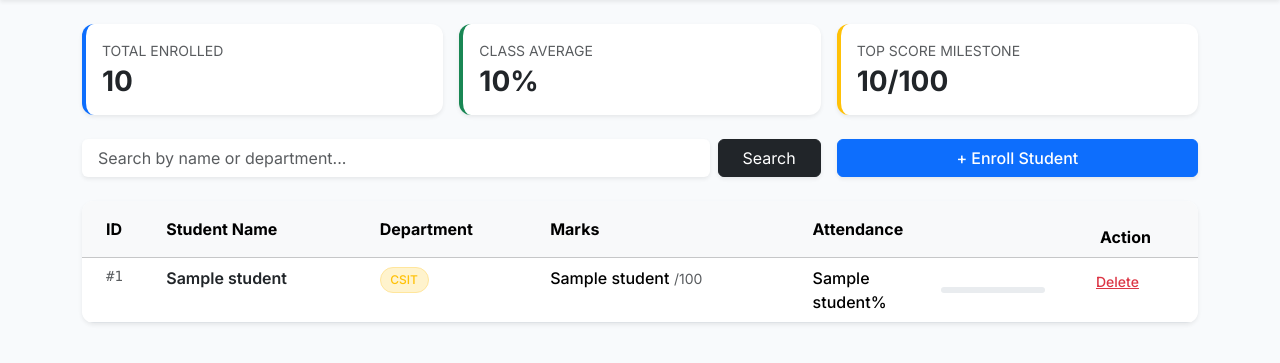
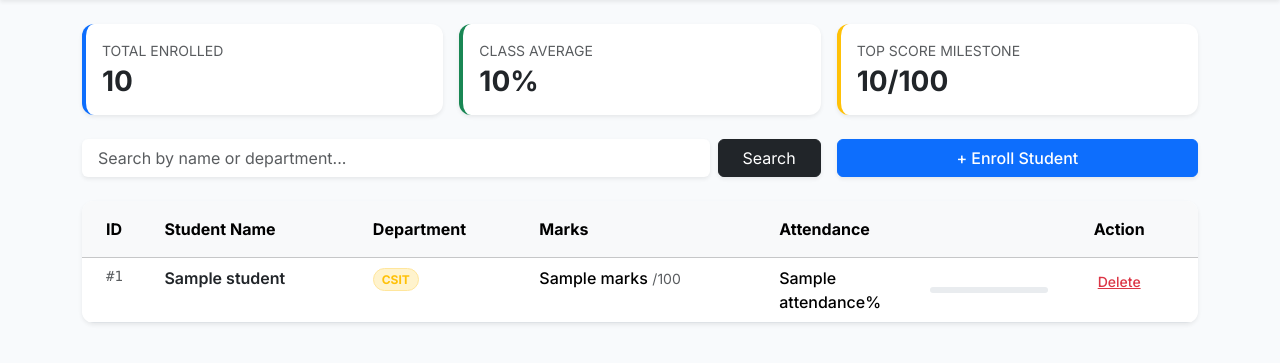
Before and after one commit to CodedByManish/Alfido-python-internship, a Flask app: template task-04-student-registry/templates/index.html in a window 1280 px wide. Shown: the part 72-435 px from the top of the page. Run offline with Flask 3, Linux system fonts and the light colour scheme; the template is opened without the code that fills it: most values are stand-ins (such as "Sample title", 1, 10 or a date in 2020); some libraries are stand-ins or nearby versions.

Commit message:
fixed jinga issue

```diff
--- a/task-04-student-registry/app.py
+++ b/task-04-student-registry/app.py
@@ -1,4 +1,5 @@
 import os
+import MySQLdb.cursors
 from flask import Flask, render_template, request, redirect, url_for, flash
 from flask_mysqldb import MySQL
 from dotenv import load_dotenv
@@ -18,9 +19,9 @@ mysql = MySQL(app)
 @app.route('/')
 def index():
     search_query = request.args.get('search', '').strip()
-    cur = mysql.connection.cursor()
 
-    # 1. Fetch filtered or total student records
+    cur = mysql.connection.cursor(MySQLdb.cursors.DictCursor)
+
     if search_query:
         query = "SELECT * FROM students WHERE name LIKE %s OR department LIKE %s ORDER BY id DESC"
         cur.execute(query, (f"%{search_query}%", f"%{search_query}%"))
@@ -28,9 +29,9 @@ def index():
         cur.execute("SELECT * FROM students ORDER BY id DESC")
     students = cur.fetchall()
 
-    # 2. Compute live dashboard metrics using SQL aggregations
-    cur.execute("SELECT COUNT(*), AVG(marks), MAX(marks) FROM students")
-    stats_raw = cur.fetchone()
+    stats_cur = mysql.connection.cursor()
+    stats_cur.execute("SELECT COUNT(*), AVG(marks), MAX(marks) FROM students")
+    stats_raw = stats_cur.fetchone()
 
     stats = {
         "total": stats_raw[0] if stats_raw[0] else 0,
@@ -38,6 +39,7 @@ def index():
         "top_score": stats_raw[2] if stats_raw[2] else 0
     }
 
+    stats_cur.close()
     cur.close()
     return render_template('index.html', students=students, stats=stats, search_query=search_query)
 
--- a/task-04-student-registry/templates/index.html
+++ b/task-04-student-registry/templates/index.html
@@ -5,19 +5,19 @@
     <div class="col-6 col-md-4">
         <div class="card p-3 shadow-sm bg-white border-start border-primary border-4">
             <small class="text-muted text-uppercase font-weight-bold">Total Enrolled</small>
-            <h3 class="fw-bold mb-0 mt-1">{{ stats.total }}</h3>
+            <h3 class="fw-bold mb-0 mt-1">{{ stats.total if stats.total is not none else 0 }}</h3>
         </div>
     </div>
     <div class="col-6 col-md-4">
         <div class="card p-3 shadow-sm bg-white border-start border-success border-4">
             <small class="text-muted text-uppercase font-weight-bold">Class Average</small>
-            <h3 class="fw-bold mb-0 mt-1">{{ stats.avg_marks }}%</h3>
+            <h3 class="fw-bold mb-0 mt-1">{{ stats.avg_marks if stats.avg_marks is not none else 0 }}%</h3>
         </div>
     </div>
     <div class="col-12 col-md-4">
         <div class="card p-3 shadow-sm bg-white border-start border-warning border-4">
             <small class="text-muted text-uppercase font-weight-bold">Top Score Milestone</small>
-            <h3 class="fw-bold mb-0 mt-1">{{ stats.top_score }}/100</h3>
+            <h3 class="fw-bold mb-0 mt-1">{{ stats.top_score if stats.top_score is not none else 0 }}/100</h3>
         </div>
     </div>
 </div>
@@ -25,7 +25,7 @@
 <div class="row g-3 align-items-center mb-4">
     <div class="col-12 col-md-8">
         <form action="/" method="GET" class="d-flex gap-2">
-            <input type="text" name="search" value="{{ search_query }}" class="form-control bg-white shadow-sm border-0 px-3" placeholder="Search by name or department..." autocomplete="off">
+            <input type="text" name="search" value="{{ search_query or '' }}" class="form-control bg-white shadow-sm border-0 px-3" placeholder="Search by name or department..." autocomplete="off">
             {% if search_query %}
                 <a href="/" class="btn btn-light shadow-sm">Clear</a>
             {% endif %}
@@ -47,42 +47,42 @@
                     <th class="py-3">Department</th>
                     <th class="py-3">Marks</th>
                     <th class="py-3">Attendance</th>
-                    <th class="text-center py-3pe-4">Action</th>
+                    <th class="text-center py-3 pe-4">Action</th>
                 </tr>
             </thead>
             <tbody class="border-top-0">
                 {% if students %}
                     {% for student in students %}
                     <tr>
-                        <td class="ps-4 text-muted font-monospace small">#{{ student.0 }}</td>
-                        <td><span class="fw-semibold text-dark">{{ student.1 }}</span></td>
+                        <td class="ps-4 text-muted font-monospace small">#{{ student.id }}</td>
+                        <td><span class="fw-semibold text-dark">{{ student.name }}</span></td>
                         <td>
-                            {% if student.2 == 'IT' %}
-                                <span class="badge badge-dept bg-info-subtle text-info border border-info-subtle rounded-pill">IT</span>
-                            {% elif student.2 == 'BCA' %}
-                                <span class="badge badge-dept bg-primary-subtle text-primary border border-primary-subtle rounded-pill">BCA</span>
+                            {% if student.department == 'IT' %}
+                                <span class="badge bg-info-subtle text-info border border-info-subtle rounded-pill">IT</span>
+                            {% elif student.department == 'BCA' %}
+                                <span class="badge bg-primary-subtle text-primary border border-primary-subtle rounded-pill">BCA</span>
                             {% else %}
-                                <span class="badge badge-dept bg-warning-subtle text-warning border border-warning-subtle rounded-pill">CSIT</span>
+                                <span class="badge bg-warning-subtle text-warning border border-warning-subtle rounded-pill">CSIT</span>
                             {% endif %}
                         </td>
-                        <td><span class="fw-medium">{{ student.3 }}</span> <span class="text-muted small">/100</span></td>
+                        <td><span class="fw-medium">{{ student.marks }}</span> <span class="text-muted small">/100</span></td>
                         <td>
                             <div class="d-flex align-items-center gap-2">
-                                <span class="fw-medium">{{ student.4 }}%</span>
+                                <span class="fw-medium">{{ student.attendance }}%</span>
                                 <div class="progress w-50 d-none d-sm-flex" style="height: 6px;">
-                                    <div class="progress-bar {% if student.4 >= 85 %}bg-success{% elif student.4 >= 75 %}bg-primary{% else %}bg-danger{% endif %}" role="progressbar" style="width: {{ student.4 }}%"></div>
+                                    <div class="progress-bar {% if student.attendance >= 85 %}bg-success{% elif student.attendance >= 75 %}bg-primary{% else %}bg-danger{% endif %}" role="progressbar" style="width: {{ student.attendance }}%"></div>
                                 </div>
                             </div>
                         </td>
                         <td class="text-center pe-4">
-                            <a href="/delete/{{ student.0 }}" class="btn btn-link btn-sm text-danger fw-medium link-underline-opacity-0 link-underline-opacity-100-hover" onclick="return confirm('Permanently drop this student track?')">Delete</a>
+                            <a href="/delete/{{ student.id }}" class="btn btn-link btn-sm text-danger fw-medium link-underline-opacity-0 link-underline-opacity-100-hover" onclick="return confirm('Permanently drop this student track?')">Delete</a>
                         </td>
                     </tr>
                     {% endfor %}
                 {% else %}
                     <tr>
                         <td colspan="6" class="text-center text-muted py-5">
-                            <span class="fs-4 d-block mb-2"></span> No matching tracking profiles found.
+                            <span class="fs-4 d-block mb-2">🔍</span> No matching tracking profiles found.
                         </td>
                     </tr>
                 {% endif %}
```
Also changed, not shown: README.md (added).
